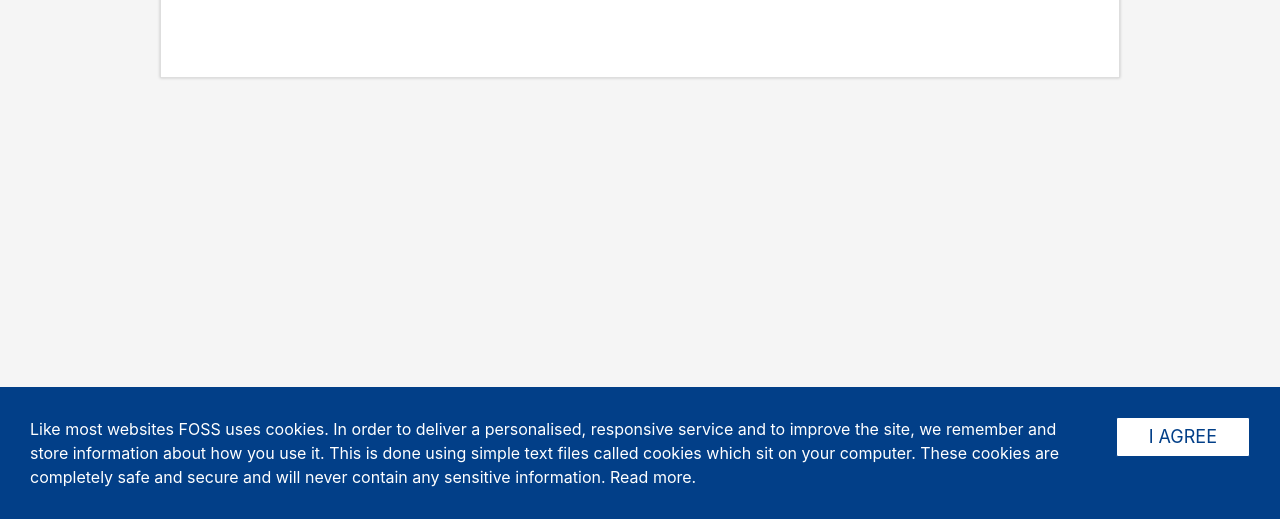
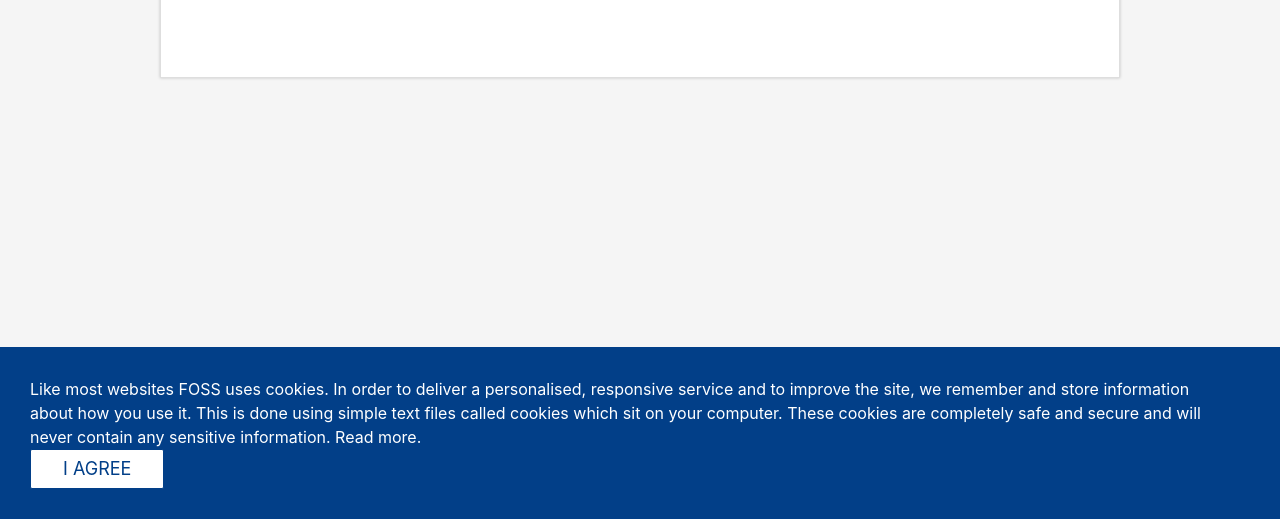
Before and after one commit to valentinilas/BeerFoss-QSG, a plain HTML site: page index.html in a window 1280 px wide. Shown: the part 281-800 px from the top of the page. Drawn offline with Linux system fonts and the light colour scheme.

Commit message:
fixed cookie notice on mobile

```diff
--- a/assets/styles/app.css
+++ b/assets/styles/app.css
@@ -237,6 +237,12 @@
     flex-wrap: nowrap;
 }
 
+@media(min-width:768px) {
+    .cookie-notice {
+        flex-direction: column;
+    }
+}
+
 .cookie-notice.hidden {
     display: none;
 }
```
